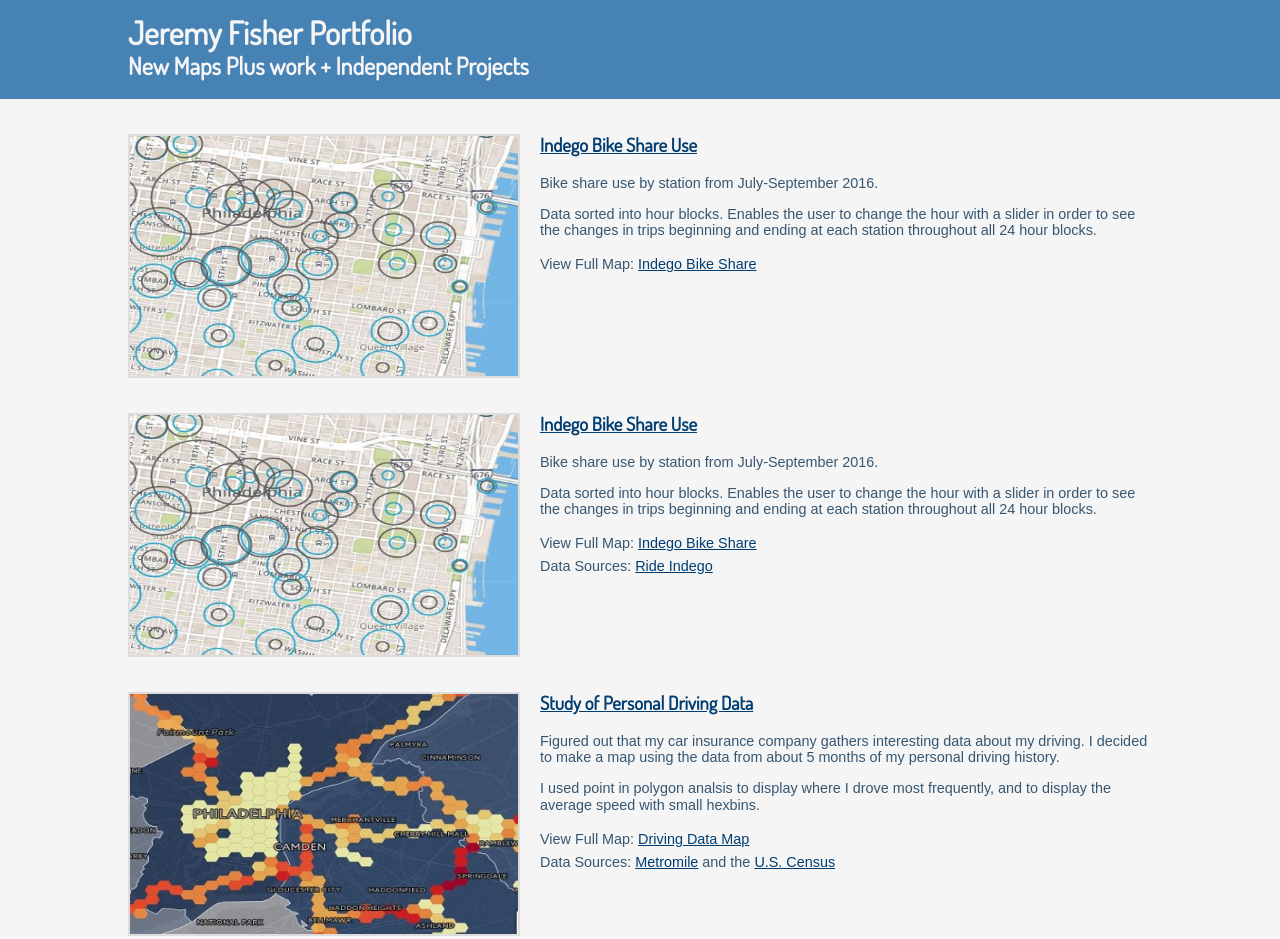
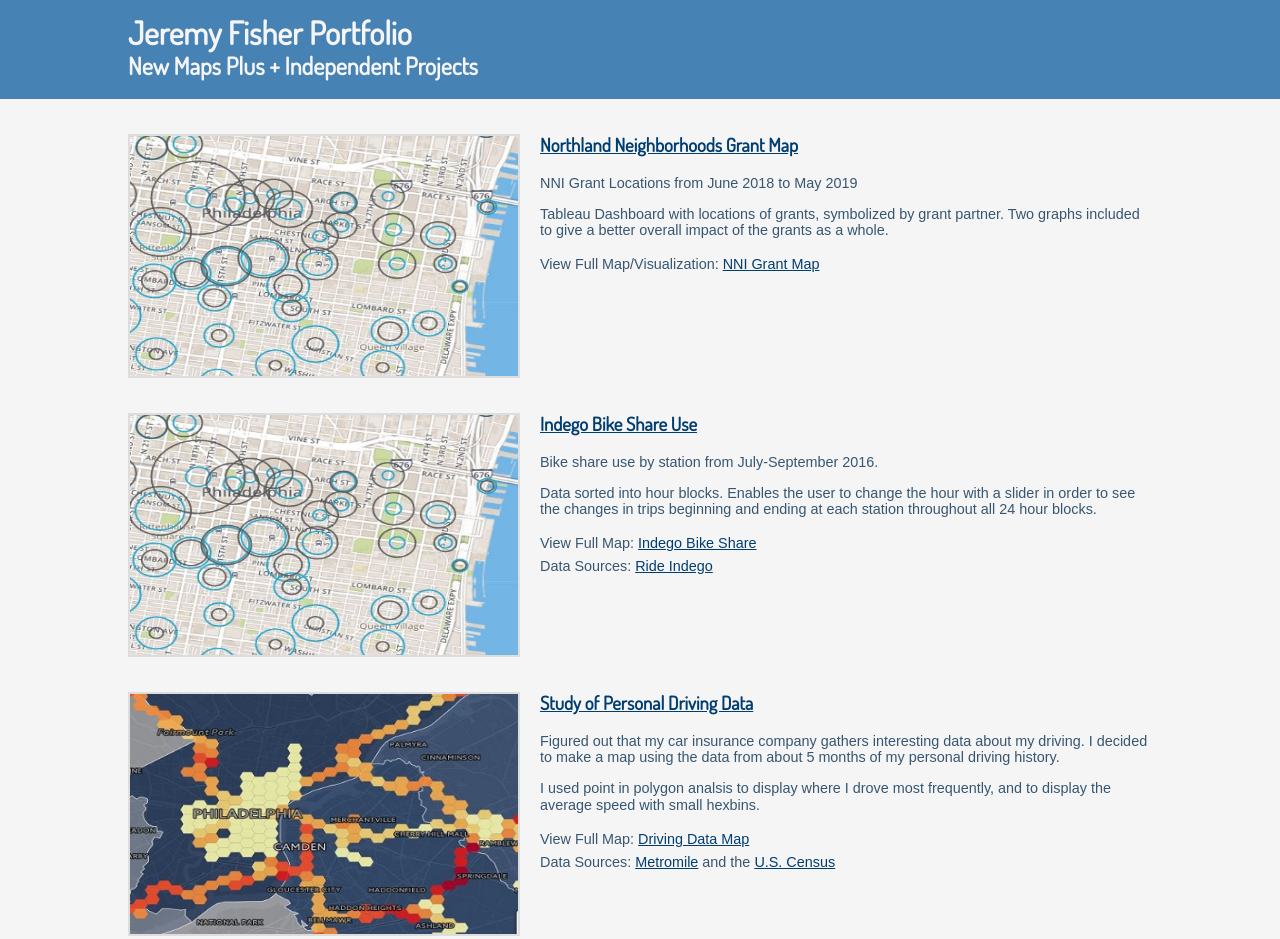
Before and after one commit to jwf61/jwf61.github.io, a plain HTML site: page index.html in a window 1280 px wide. Shown: the top 939 px of the page. Drawn offline with nearby package versions, Linux system fonts and the light colour scheme; a web font is replaced by a local one.

Commit message:
Update index.html

```diff
--- a/index.html
+++ b/index.html
@@ -78,14 +78,14 @@
 <body>
     <header>
         <h1>Jeremy Fisher Portfolio</h1>
-        <h2>New Maps Plus work + Independent Projects</h2> </header>
+        <h2>New Maps Plus + Independent Projects</h2> </header>
 
      <section class="project"> <img src="images/final_project.JPG" alt="NNI Grant Map" class="project-image">
-        <h3><a tartget = '_blank' href="https://jwf61.github.io/indegoBikeShare/">Indego Bike Share Use</a></h3>
-        <p>Bike share use by station from July-September 2016.</p>
-        <p>Data sorted into hour blocks. Enables the user to change the hour with a slider in order to see the changes in trips beginning and ending at each station throughout all 24 hour blocks. </p>
+        <h3><a tartget = '_blank' href="https://public.tableau.com/profile/jeremy.fisher6542#!/vizhome/Book2_15602638730440/Dashboard1/">Northland Neighborhoods Grant Map</a></h3>
+        <p>NNI Grant Locations from June 2018 to May 2019</p>
+        <p>Tableau Dashboard with locations of grants, symbolized by grant partner. Two graphs included to give a better overall impact of the grants as a whole. </p>
         <ul>
-            <li>View Full Map: <a href="https://jwf61.github.io/indegoBikeShare/">Indego Bike Share</a></li>
+            <li>View Full Map/Visualization: <a href="https://public.tableau.com/profile/jeremy.fisher6542#!/vizhome/Book2_15602638730440/Dashboard1/">NNI Grant Map</a></li>
         </ul>
     </section>
 
```
